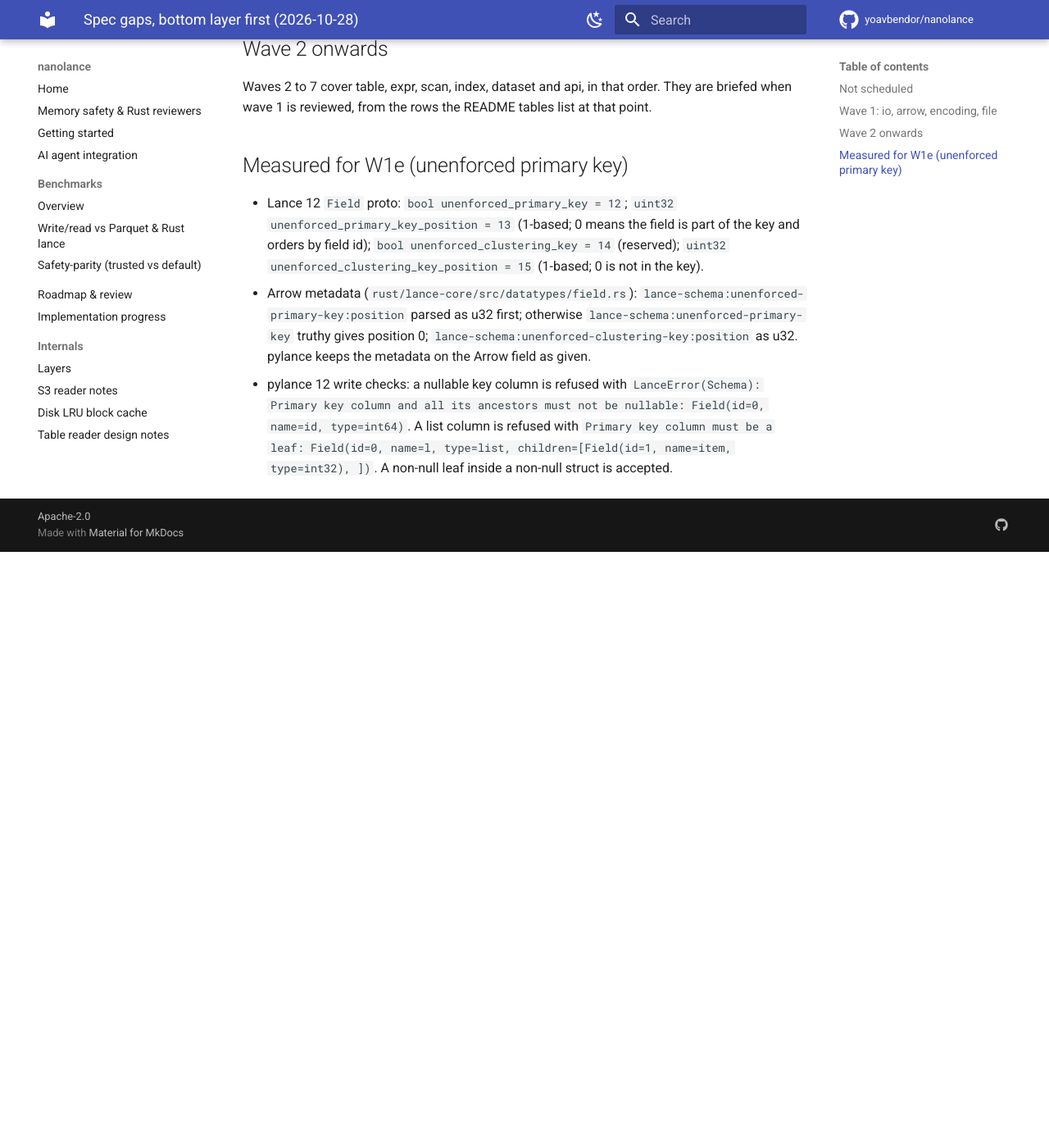
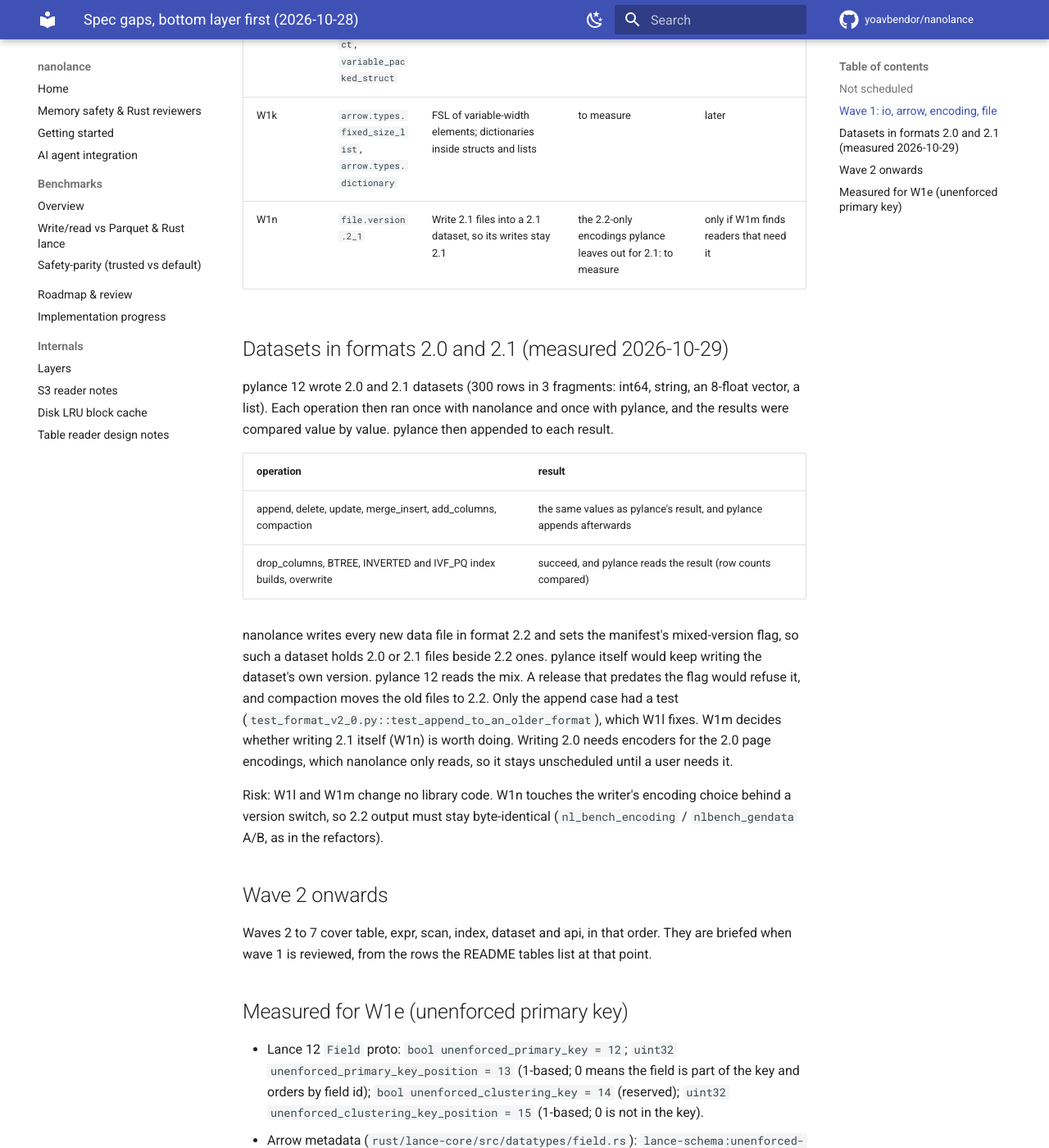
Before and after one commit to yoavbendor/nanolance, an MkDocs documentation site: the page built from docs/tasks/SPEC_GAPS.md, in a window 1280 px wide and 1400 px high, scrolled down 2498 px. Shown: the whole window at 82% size. Built offline with MkDocs 1.6.1 and Material for MkDocs 9.7.7, drawn with Linux system fonts in a browser that asks for light colours; comment, search, counter and statistics services are not loaded; before the commit the page ends 3171 px from its top, so only the background shows below that; some of the changed text lies outside the part shown.

Commit message:
docs: datasets in formats 2.0 and 2.1 -- what works, and W1l-W1n in the wave 1 plan
Claude-Session: https://claude.ai/code/session_014PGy9PK68gHvyR8T1r5ueY

```diff
--- a/docs/tasks/SPEC_GAPS.md
+++ b/docs/tasks/SPEC_GAPS.md
@@ -17,8 +17,8 @@ These stay as they are until a user asks, or the Lance pin moves:
 
 - **Lance 2.3 (unstable):** `encoding.layout.planar`, `encoding.compression.v2_3`, `encoding.compression.alp`,
   `encoding.compression.axis_delta`, `file.version.2_3`.
-- **Writing legacy formats:** `encoding.v2_0.write`, `file.version.2_0` / `2_1` writes, `file.version.0_1`.
-  The roadmap puts writing data storage versions other than 2.2 last.
+- **Writing legacy formats:** `encoding.v2_0.write` and writing format 2.0 files, `file.version.0_1`. Writing
+  format 2.1 is planned conditionally, as W1n below. See "Datasets in formats 2.0 and 2.1".
 - **Other object stores and external manifest stores:** `io.store.other_schemes`,
   `io.store.external_manifest_store`, `table.transaction.external_manifest_store`, `api.lance_c.object_stores`.
 - **Newer feature flags, each a subsystem:** managed blobs (`file.blob.managed`, `table.blob.managed`),
@@ -34,13 +34,37 @@ These stay as they are until a user asks, or the Lance pin moves:
 | W1b | `arrow.types.string_binary` | Accept Utf8View / BinaryView on write and store them as `string` / `binary` | pylance 12 writes `string_view` / `binary_view` as `string` / `binary`, and reads them back as those types | done 2026-10-28 |
 | W1c | `io.store.storage_options` | Every `AmazonS3ConfigKey` alias, and object_store's boolean spellings | object_store 0.12.4 `aws/builder.rs`: see the brief | done 2026-10-28; left: virtual-hosted style and skip_signature (nanos3reader has no switch) |
 | W1d | (test coverage) | Direct C++ tests for the modules in `tools/tests_allow.txt` that can have one | -- | done 2026-10-28: 4 direct tests; found and fixed the projected-column status; the create-mode commit question is open |
-| W1e | `arrow.fields.primary_key`, `table.schema.primary_key` | Unenforced primary key: Arrow metadata to fields 12-15, and back | to measure | next |
+| W1l | `file.version.2_0`, `file.version.2_1` | Test every modification of a 2.0 / 2.1 dataset against pylance, and document what works | measured 2026-10-29, see below | next (first: highest value, lowest risk) |
+| W1e | `arrow.fields.primary_key`, `table.schema.primary_key` | Unenforced primary key: Arrow metadata to fields 12-15, and back | measured, see below | next (restarted: the first session's work was lost in a container restart) |
+| W1m | `file.version.2_0`, `file.version.2_1` | Which older pylance / LanceDB releases read a dataset with nanolance's 2.2 files beside 2.0 / 2.1 ones | to measure | next; decides W1n |
 | W1f | `file.structure.page_priority` | Write each page's priority as Lance does | to measure | next |
 | W1g | `encoding.config` | Honour the `lance-encoding:*` field metadata Lance honours | to measure, per key | next |
 | W1h | `encoding.compression.general.write` | LZ4 | to measure | next |
 | W1i | `encoding.layout.full_zip.write` | Fixed-width full-zip and per-value compression | to measure | later |
 | W1j | `encoding.semi_structural.packed_struct`, `variable_packed_struct` | Packed structs, read and write | to measure | later |
 | W1k | `arrow.types.fixed_size_list`, `arrow.types.dictionary` | FSL of variable-width elements; dictionaries inside structs and lists | to measure | later |
+| W1n | `file.version.2_1` | Write 2.1 files into a 2.1 dataset, so its writes stay 2.1 | the 2.2-only encodings pylance leaves out for 2.1: to measure | only if W1m finds readers that need it |
+
+## Datasets in formats 2.0 and 2.1 (measured 2026-10-29)
+
+pylance 12 wrote 2.0 and 2.1 datasets (300 rows in 3 fragments: int64, string, an 8-float vector, a list). Each
+operation then ran once with nanolance and once with pylance, and the results were compared value by value.
+pylance then appended to each result.
+
+| operation | result |
+|---|---|
+| append, delete, update, merge_insert, add_columns, compaction | the same values as pylance's result, and pylance appends afterwards |
+| drop_columns, BTREE, INVERTED and IVF_PQ index builds, overwrite | succeed, and pylance reads the result (row counts compared) |
+
+nanolance writes every new data file in format 2.2 and sets the manifest's mixed-version flag, so such a dataset
+holds 2.0 or 2.1 files beside 2.2 ones. pylance itself would keep writing the dataset's own version. pylance 12
+reads the mix. A release that predates the flag would refuse it, and compaction moves the old files to 2.2.
+Only the append case had a test (`test_format_v2_0.py::test_append_to_an_older_format`), which W1l fixes. W1m
+decides whether writing 2.1 itself (W1n) is worth doing. Writing 2.0 needs encoders for the 2.0 page
+encodings, which nanolance only reads, so it stays unscheduled until a user needs it.
+
+Risk: W1l and W1m change no library code. W1n touches the writer's encoding choice behind a version switch,
+so 2.2 output must stay byte-identical (`nl_bench_encoding` / `nlbench_gendata` A/B, as in the refactors).
 
 ## Wave 2 onwards
 
```
